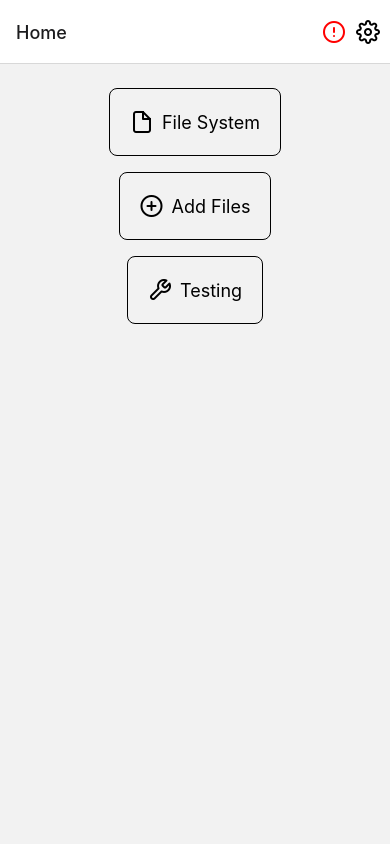
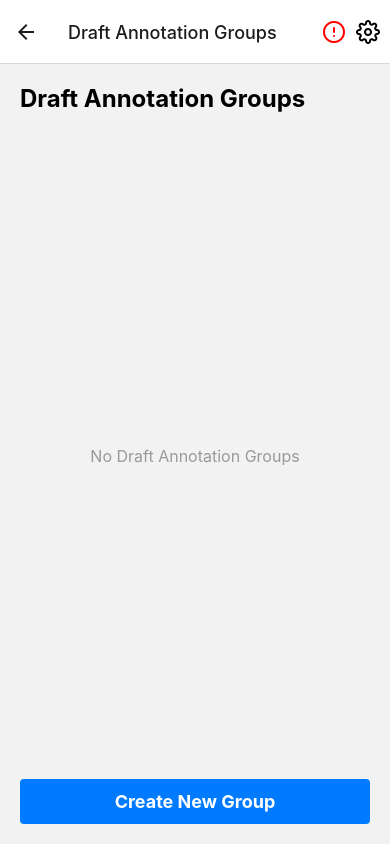
Before and after one commit to aarenstade/life-repository, a React Native app in the folder app/: screen /draft_annotation_groups in a window 390 px wide. Built offline with nearby package versions, Linux system fonts and the light colour scheme.

Commit message:
refactored annotation pages

```diff
--- a/app/App.tsx
+++ b/app/App.tsx
@@ -11,8 +11,10 @@ import LoadingIndicator from "./components/LoadingIndicator";
 import HomePage from "./pages/HomePage";
 import ConfigPage from "./pages/ConfigPage";
 import FileSystemPage from "./pages/FileSystemPage";
-import AddFilesPage from "./pages/AddFilesPage";
-import TestingPage from "./pages/TestingPage";
+
+import CreateAnnotationGroupPage from "./pages/annotation/CreateAnnotationGroupPage";
+import SavedAnnotationGroupsPage from "./pages/annotation/SavedAnnotationGroupsPage";
+import DraftAnnotationGroupsPage from "./pages/annotation/DraftAnnotationGroupsPage";
 
 const Stack = createNativeStackNavigator();
 
@@ -20,15 +22,17 @@ export type PageParams = {
   home: undefined;
   settings: undefined;
   file_system: undefined;
-  add_files: undefined;
-  testing: undefined;
+  create_annotation_group: undefined;
+  saved_annotation_groups: undefined;
+  draft_annotation_groups: undefined;
 };
 
 export type HomePageProps = NativeStackScreenProps<PageParams, "home">;
 export type SettingsPageProps = NativeStackScreenProps<PageParams, "settings">;
 export type FileSystemPageProps = NativeStackScreenProps<PageParams, "file_system">;
-export type AddFilesPageProps = NativeStackScreenProps<PageParams, "add_files">;
-export type TestingPageProps = NativeStackScreenProps<PageParams, "testing">;
+export type CreateAnnotationGroupPageProps = NativeStackScreenProps<PageParams, "create_annotation_group">;
+export type SavedAnnotationGroupsPageProps = NativeStackScreenProps<PageParams, "saved_annotation_groups">;
+export type DraftAnnotationGroupsPageProps = NativeStackScreenProps<PageParams, "draft_annotation_groups">;
 
 export default function App() {
   const config = useConfig();
@@ -71,8 +75,9 @@ export default function App() {
         <Stack.Screen name='home' component={HomePage} />
         <Stack.Screen name='settings' component={ConfigPage} />
         <Stack.Screen name='file_system' component={FileSystemPage} />
-        <Stack.Screen name='add_files' component={AddFilesPage} options={{ headerBackVisible: false }} />
-        <Stack.Screen name='testing' component={TestingPage} />
+        <Stack.Screen name='create_annotation_group' component={CreateAnnotationGroupPage} options={{ headerBackVisible: false }} />
+        <Stack.Screen name='saved_annotation_groups' component={SavedAnnotationGroupsPage} />
+        <Stack.Screen name='draft_annotation_groups' component={DraftAnnotationGroupsPage} />
       </Stack.Navigator>
     </NavigationContainer>
   );
--- a/app/pages/HomePage.tsx
+++ b/app/pages/HomePage.tsx
@@ -1,5 +1,5 @@
 import React, { FC } from "react";
-import { StyleSheet, View } from "react-native";
+import { StyleSheet, View, Text } from "react-native";
 import { HomePageProps, PageParams } from "../App";
 import CardButton from "../components/CardButton";
 import { Feather } from "@expo/vector-icons";
@@ -9,22 +9,42 @@ const HomePage: FC<HomePageProps> = ({ navigation }) => {
     navigation.navigate(page);
   };
 
-  const styles = StyleSheet.create({
-    container: {
-      justifyContent: "center",
-      alignItems: "center",
-      marginTop: 16,
-      width: "100%",
-    },
-  });
-
   return (
     <View style={styles.container}>
       <CardButton icon={<Feather name='file' size={24} color='black' />} title='File System' onClick={() => navigateToPage("file_system")} />
-      <CardButton icon={<Feather name='plus-circle' size={24} color='black' />} title='Add Files' onClick={() => navigateToPage("add_files")} />
-      <CardButton icon={<Feather name='tool' size={24} color='black' />} title='Testing' onClick={() => navigateToPage("testing")} />
+      <Text style={styles.title}>Annotation Groups</Text>
+      <CardButton
+        icon={<Feather name='edit' size={24} color='black' />}
+        title='Create Annotation Group'
+        onClick={() => navigateToPage("create_annotation_group")}
+      />
+      <CardButton
+        icon={<Feather name='save' size={24} color='black' />}
+        title='Saved Annotation Groups'
+        onClick={() => navigateToPage("saved_annotation_groups")}
+      />
+      <CardButton
+        icon={<Feather name='file-text' size={24} color='black' />}
+        title='Draft Annotation Groups'
+        onClick={() => navigateToPage("draft_annotation_groups")}
+      />
     </View>
   );
 };
 
+const styles = StyleSheet.create({
+  container: {
+    justifyContent: "center",
+    alignItems: "center",
+    marginTop: 16,
+    width: "100%",
+  },
+  title: {
+    fontSize: 24,
+    fontWeight: "bold",
+    marginVertical: 20,
+    textAlign: "left",
+  },
+});
+
 export default HomePage;
--- a/app/pages/AddFilesPage.tsx
+++ b/app/pages/annotation/CreateAnnotationGroupPage.tsx
@@ -1,21 +1,20 @@
 import { FC, useEffect, useState } from "react";
 import { Alert, ScrollView, View, Text, StyleSheet, TouchableOpacity, FlatList } from "react-native";
-import { AddFilesPageProps } from "../App";
 import * as FileSystem from "expo-file-system";
-import FilePreviewGrid from "../components/annotation/FileAnnotationPreviewGrid";
-import MultiStepChinView from "../components/control/MultiStepChinView";
-import SelectImagesView from "../views/selection/SelectImagesView";
-import AnnotationViewFileGroup from "../views/annotation/AnnotationViewFileGroup";
-import AnnotationViewIndividualFile from "../views/annotation/AnnotationViewIndividualFile";
-import DismissKeyboardView from "../components/containers/DismissKeyboardView";
-import CardButton from "../components/CardButton";
-import { useActiveAnnotation, useAnnotationDrafts } from "../state/annotations";
-import { AnnotationGroup, FileAnnotation } from "../types/annotation";
-import { generate_id, utcNow } from "../utilities/general";
-import AnnotationDraftsList from "../components/annotation/AnnotationDraftsList";
-import useGroupUploader from "../hooks/useGroupUploader";
+import FilePreviewGrid from "../../components/annotation/FileAnnotationPreviewGrid";
+import MultiStepChinView from "../../components/control/MultiStepChinView";
+import SelectImagesView from "../../views/selection/SelectImagesView";
+import AnnotationViewFileGroup from "../../views/annotation/AnnotationViewFileGroup";
+import AnnotationViewIndividualFile from "../../views/annotation/AnnotationViewIndividualFile";
+import DismissKeyboardView from "../../components/containers/DismissKeyboardView";
+import CardButton from "../../components/CardButton";
+import { useActiveAnnotation, useAnnotationDrafts } from "../../state/annotations";
+import { AnnotationGroup, FileAnnotation } from "../../types/annotation";
+import { generate_id, utcNow } from "../../utilities/general";
+import useGroupUploader from "../../hooks/useGroupUploader";
+import { CreateAnnotationGroupPageProps } from "../../App";
 
-const AddFilesPage: FC<AddFilesPageProps> = ({ navigation }) => {
+const CreateAnnotationGroupPage: FC<CreateAnnotationGroupPageProps> = ({ navigation }) => {
   const { isUploading, isSuccess, uploadGroup, statusMessageStream } = useGroupUploader();
   const steps = ["add-type", "select-files", "annotate-group", "annotate-individual", "review"];
 
@@ -256,16 +255,6 @@ const AddFilesPage: FC<AddFilesPageProps> = ({ navigation }) => {
     }
   };
 
-  const handleDeleteDraft = (groupId: string) => {
-    Alert.alert("Confirm Delete", "Are you sure you want to delete this draft?", [
-      {
-        text: "Cancel",
-        style: "cancel",
-      },
-      { text: "OK", onPress: () => setDrafts(drafts.filter((draft) => draft.group_id !== groupId)) },
-    ]);
-  };
-
   let view;
 
   if (step === "add-type") {
@@ -294,13 +283,6 @@ const AddFilesPage: FC<AddFilesPageProps> = ({ navigation }) => {
             icon={undefined}
           />
         </View>
-        <View style={{ height: 1, backgroundColor: "#e0e0e0", marginVertical: 20 }}></View>
-        {drafts && drafts.length > 0 && (
-          <View style={{ flex: 1 }}>
-            <Text style={{ fontSize: 20, fontWeight: "bold", marginBottom: 20 }}>Draft Groups</Text>
-            <AnnotationDraftsList drafts={drafts} onDelete={handleDeleteDraft} onClick={handleEnterDraft} />
-          </View>
-        )}
         <TouchableOpacity
           onPress={handleCancel}
           style={{
@@ -409,7 +391,7 @@ const AddFilesPage: FC<AddFilesPageProps> = ({ navigation }) => {
             style={{ marginTop: 16, padding: 12, backgroundColor: "#007bff", borderRadius: 4 }}
             onPress={() => {
               resetActiveAnnotation();
-              navigation.navigate("add_files");
+              navigation.navigate("saved_annotation_groups");
             }}
           >
             <Text style={{ color: "#ffffff", fontWeight: "bold", fontSize: 18 }}>Done</Text>
@@ -458,4 +440,4 @@ const reviewStyles = StyleSheet.create({
   reviewContainer: {},
 });
 
-export default AddFilesPage;
+export default CreateAnnotationGroupPage;
--- /dev/null
+++ b/app/pages/annotation/DraftAnnotationGroupsPage.tsx
@@ -0,0 +1,42 @@
+import { FC } from "react";
+import { View, StyleSheet, Text, TouchableOpacity } from "react-native";
+import DraftAnnotationGroupsList from "../../views/annotation/DraftAnnotationGroupsList";
+import { DraftAnnotationGroupsPageProps } from "../../App";
+
+const DraftAnnotationGroupsPage: FC<DraftAnnotationGroupsPageProps> = ({ navigation }) => {
+  return (
+    <View style={styles.container}>
+      <Text style={styles.title}>Draft Annotation Groups</Text>
+      <DraftAnnotationGroupsList onClick={(groupId) => navigation.navigate("create_annotation_group")} />
+      <TouchableOpacity style={styles.button} onPress={() => navigation.navigate("create_annotation_group")}>
+        <Text style={styles.buttonText}>Create New Group</Text>
+      </TouchableOpacity>
+    </View>
+  );
+};
+
+const styles = StyleSheet.create({
+  container: {
+    flex: 1,
+    padding: 20,
+  },
+  title: {
+    fontSize: 24,
+    fontWeight: "bold",
+    marginBottom: 20,
+  },
+  button: {
+    marginTop: 20,
+    padding: 12,
+    backgroundColor: "#007bff",
+    borderRadius: 4,
+    alignItems: "center",
+  },
+  buttonText: {
+    color: "#ffffff",
+    fontWeight: "bold",
+    fontSize: 18,
+  },
+});
+
+export default DraftAnnotationGroupsPage;
--- /dev/null
+++ b/app/pages/annotation/SavedAnnotationGroupsPage.tsx
@@ -0,0 +1,43 @@
+import { FC } from "react";
+import { View, StyleSheet, Text, TouchableOpacity } from "react-native";
+import SavedAnnotationGroupsList from "../../views/annotation/SavedAnnotationGroupsList";
+import { SavedAnnotationGroupsPageProps } from "../../App";
+import FileDisplay from "../../components/media/FileDisplay";
+
+const SavedAnnotationGroupsPage: FC<SavedAnnotationGroupsPageProps> = ({ navigation }) => {
+  return (
+    <View style={styles.container}>
+      <Text style={styles.title}>Saved Annotation Groups</Text>
+      <SavedAnnotationGroupsList />
+      <TouchableOpacity style={styles.button} onPress={() => navigation.navigate("create_annotation_group")}>
+        <Text style={styles.buttonText}>Create New Group</Text>
+      </TouchableOpacity>
+    </View>
+  );
+};
+
+const styles = StyleSheet.create({
+  container: {
+    flex: 1,
+    padding: 20,
+  },
+  title: {
+    fontSize: 24,
+    fontWeight: "bold",
+    marginBottom: 20,
+  },
+  button: {
+    marginTop: 20,
+    padding: 12,
+    backgroundColor: "#007bff",
+    borderRadius: 4,
+    alignItems: "center",
+  },
+  buttonText: {
+    color: "#ffffff",
+    fontWeight: "bold",
+    fontSize: 18,
+  },
+});
+
+export default SavedAnnotationGroupsPage;
```
